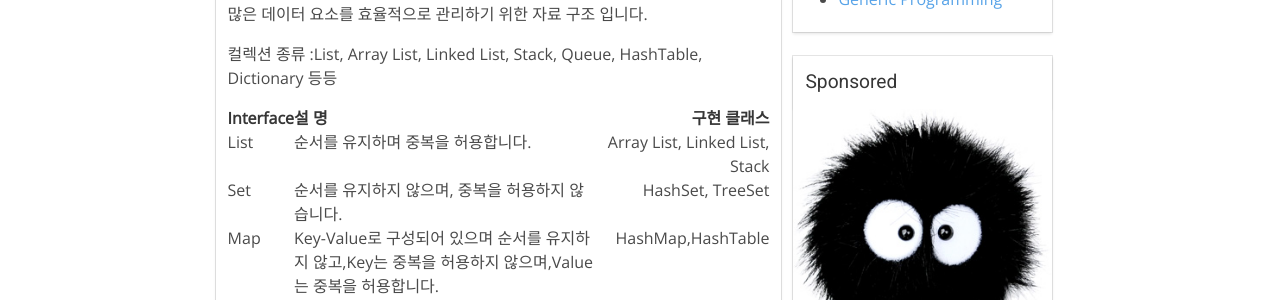
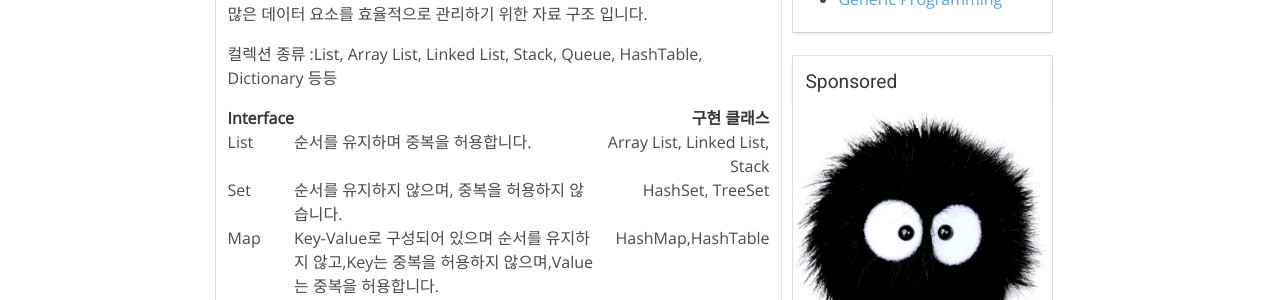
Before and after one commit to ptt0313/ptt0313.github.io, a Jekyll site: the page built from _posts/2024-07-04-Class10th-Collection.markdown, in a window 1280 px wide. Shown: the part 361-661 px from the top of the page. Built offline with Jekyll 4.4.1, drawn with Linux system fonts in a browser that asks for light colours; comment, search, counter and statistics services are not loaded.

Commit message:
Update 2024-07-04-Class10th-Collection.markdown

```diff
--- a/_posts/2024-07-04-Class10th-Collection.markdown
+++ b/_posts/2024-07-04-Class10th-Collection.markdown
@@ -9,7 +9,7 @@ tags: [c# grammar]
 
 컬렉션 종류 :List, Array List, Linked List, Stack, Queue, HashTable, Dictionary 등등
 
-|Interface|                설 명  |구현 클래스|
+|Interface| |구현 클래스|
 |:---|------|---:|
 |List|순서를 유지하며 중복을 허용합니다.|Array List, Linked List, Stack|
 |Set|순서를 유지하지 않으며, 중복을 허용하지 않습니다.|HashSet, TreeSet|
```
